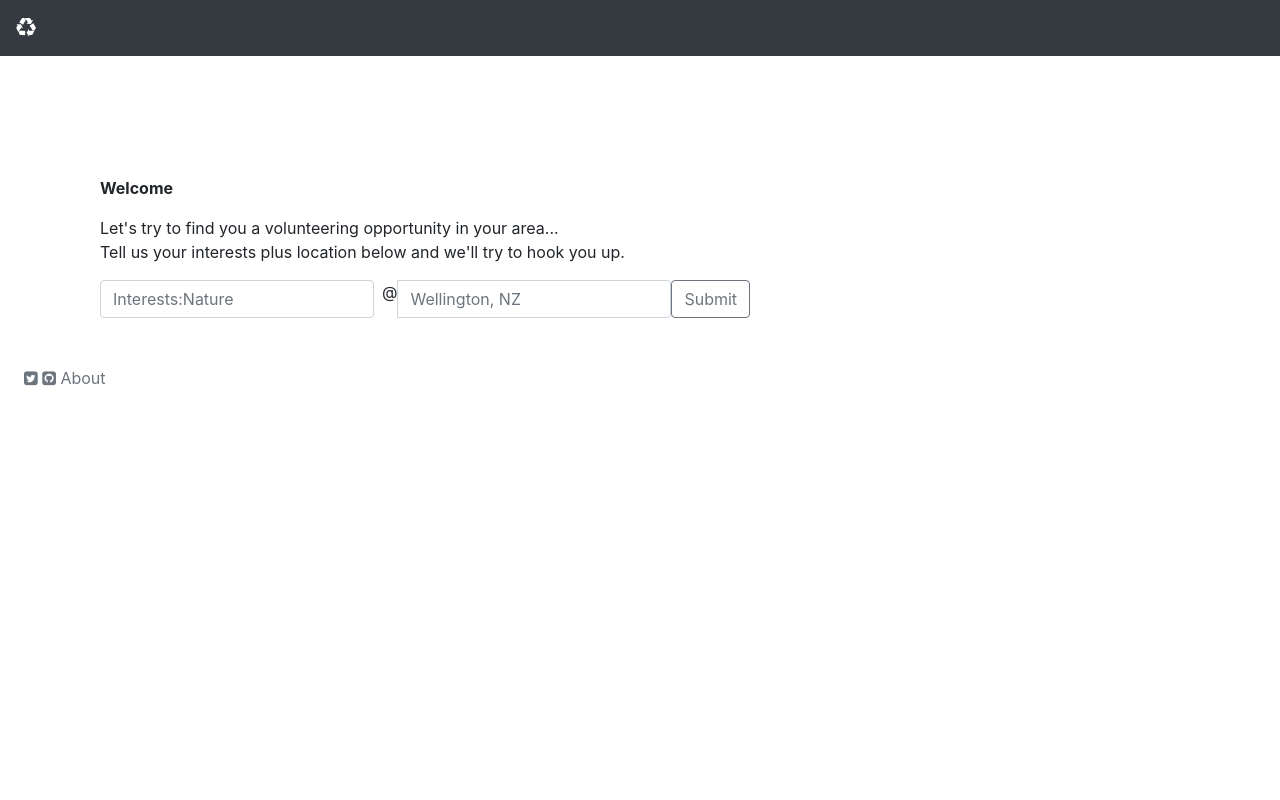
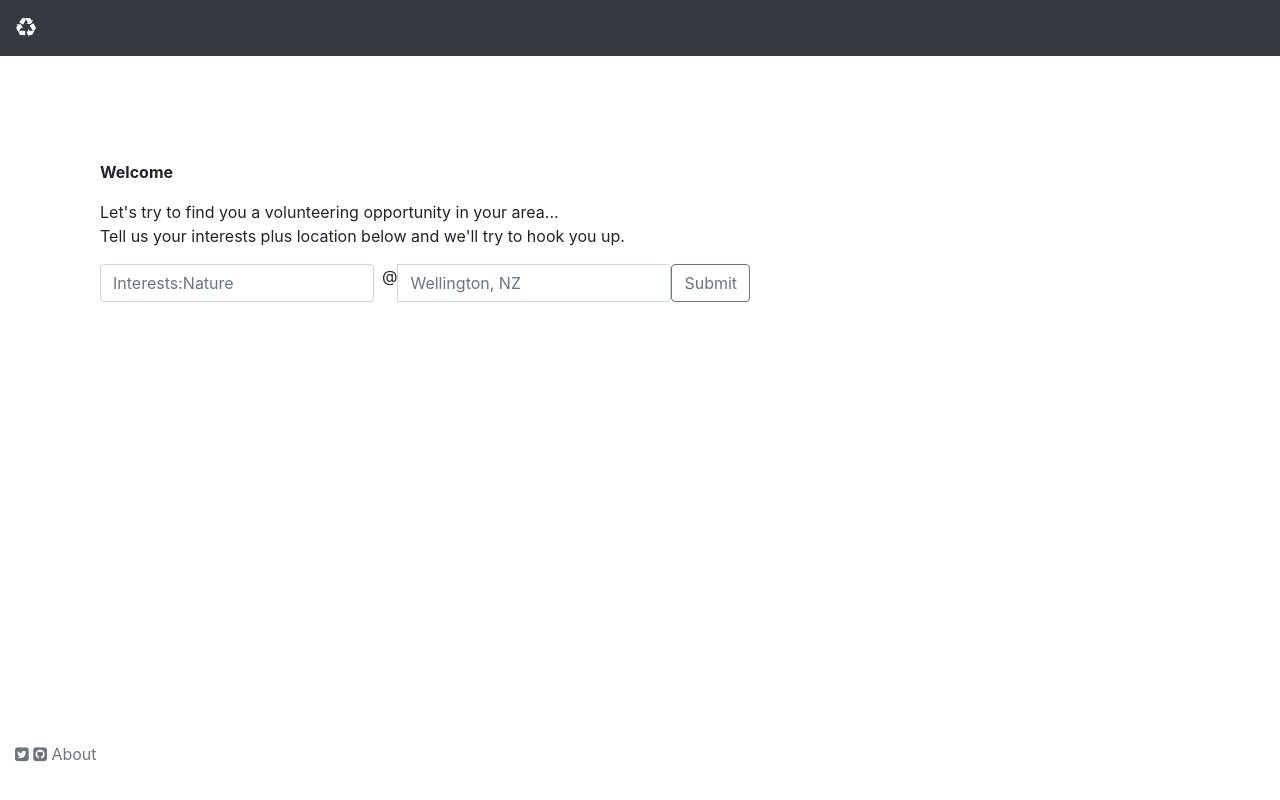
Before and after one commit to volCommunity/vol-django, a Django app: page / in a window 1280 px wide. Run offline with Django 3.2, Linux system fonts and the light colour scheme; some libraries are stand-ins or nearby versions.

Commit message:
Footer: sticky to bottom, aligned with navbar. Align all content pages.

```diff
--- a/vol/static/css/vol.css
+++ b/vol/static/css/vol.css
@@ -1,14 +1,22 @@
-body {
-    padding-top: 5rem;
+html {
+    position: relative;
+    min-height: 100%;
 }
 
-.vol {
-    padding: 3rem 1.5rem;
+body {
+    padding-top: 10rem;
+    /* Margin bottom by footer height */
+    margin-bottom: 60px;
+}
+
+
+/* Workaround of bootstrap inputs being shortened when adding typeahead. See https://github.com/bassjobsen/typeahead.js-bootstrap-css/issues/4*/
+.twitter-typeahead > .form-control {
+    width: inherit !important;
 }
 
 /* Results */
 .vol-results-text {
-    /*text-align: center;*/
     border-bottom: .05rem solid #e5e5e5;
 }
 
@@ -21,13 +29,24 @@ body {
     margin-top: 1.5rem;
 }
 
-/* Footer */
+/* Sticky Footer */
 .vol-footer {
-    padding: 3rem 1.5rem;
-    text-align: left;
+    position: absolute;
+    bottom: 0;
+    width: 100%;
+    /* Set the fixed height of the footer here */
+    height: 60px;
+    line-height: 60px; /* Vertically center the text there */
+    /*background-color: #f5f5f5;*/
+    /*padding: 0rem 5rem;*/
+    /*padding: 0rem 5rem;*/
+    /*text-align: center;*/
+    padding-right: 15px;
+    padding-left: 15px;
 }
 
-/* Workaround of bootstrap inputs being shortened when adding typeahead. See https://github.com/bassjobsen/typeahead.js-bootstrap-css/issues/4*/
-.twitter-typeahead > .form-control {
-    width: inherit !important;
+.vol-footer > .container {
+    /* Align with Navbar */
+    padding-right: 15px;
+    padding-left: 15px;
 }
--- a/vol/templates/vol/about.html
+++ b/vol/templates/vol/about.html
@@ -1,7 +1,7 @@
 {% extends "vol/base.html" %}
 {% block title %} About {% endblock %}
 {% block content %}
-    <div class="vol">
+    <div class="container">
         <p>This site was made to scratch my own itch. In my experience most sites to find volunteering opportunities
             are demotivating instead of uplifting.</p>
         <p>
--- a/vol/templates/vol/base.html
+++ b/vol/templates/vol/base.html
@@ -23,14 +23,13 @@
 
 </head>
 <body>
-<div class="vol">
-    <nav class="navbar navbar-expand-md navbar-dark bg-dark fixed-top">
-        <a class="navbar-brand fa fa-recycle" href="/"></a>
+    <nav class="navbar navbar-right navbar-dark navbar-expand-md bg-dark fixed-top">
+            <a class="navbar-brand fa fa-recycle" href="/"></a>
         {#        <a class="navbar-brand" href="/">Start</a>#}
-        <button class="navbar-toggler" type="button" data-toggle="collapse" data-target="#navbarsExampleDefault"
-                aria-controls="navbarsExampleDefault" aria-expanded="false" aria-label="Toggle navigation">
-            <span class="navbar-toggler-icon"></span>
-        </button>
+{#        <button class="navbar-toggler" type="button" data-toggle="collapse" data-target="#navbarsExampleDefault"#}
+{#                aria-controls="navbarsExampleDefault" aria-expanded="false" aria-label="Toggle navigation">#}
+{#            <span class="navbar-toggler-icon"></span>#}
+{#        </button>#}
         {##}
         {#        <div class="collapse navbar-collapse" id="navbarsExampleDefault">#}
         {#            <ul class="navbar-nav mr-auto">#}
@@ -53,7 +52,6 @@
         </li>
         </ul>
     </nav>
-</div>
 
 <div class="vol-template" id="content">
     {% block content %}{% endblock %}
--- a/vol/templates/vol/index.html
+++ b/vol/templates/vol/index.html
@@ -6,7 +6,6 @@
     <script src="{% static "typeahead.js/dist/typeahead.bundle.min.js" %}"></script>
 
 
-    <body>
     <div class="container">
 
         <!--TODO: * move this to center -or not
```
